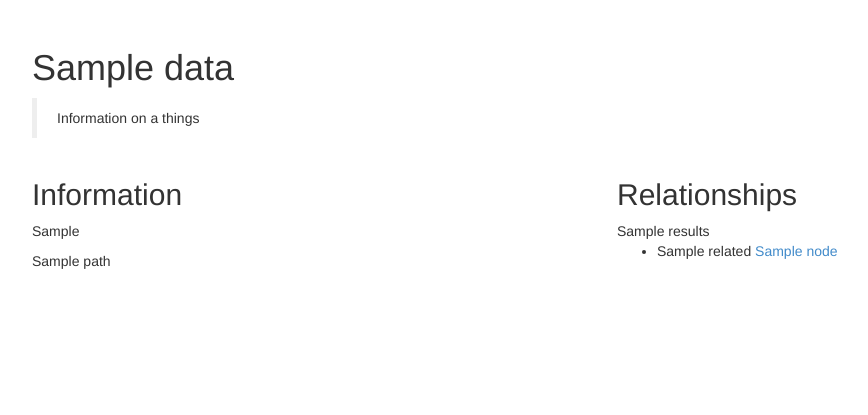
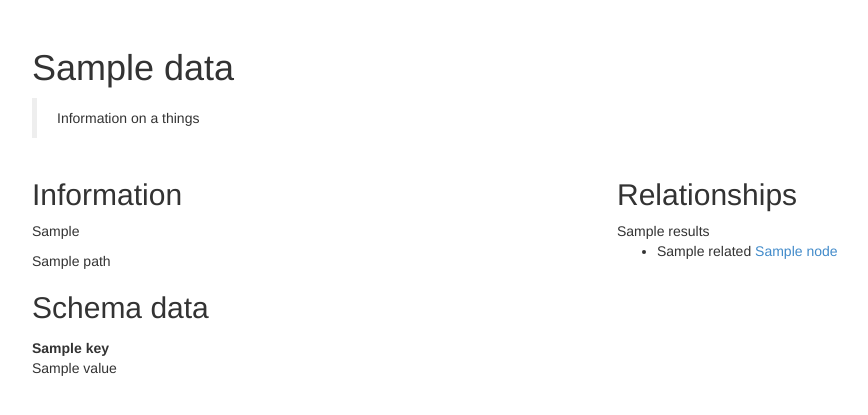
Before and after one commit to guardian/gdn-got, a Python web app: template templates/data.html in a window 1280 px wide. Shown: the top 415 px of the page, without its empty margins (38-906 px from the left). Run offline with Jinja, Linux system fonts and the light colour scheme; the template is opened without the code that fills it: most values are stand-ins (such as "Sample title", 1, 10 or a date in 2020); some libraries are stand-ins or nearby versions.

Commit message:
Updates the data set, fixes a bug on the schema display

```diff
--- a/app.py
+++ b/app.py
@@ -81,7 +81,7 @@ class DataPage(webapp2.RequestHandler):
 			'results': result,
 			'related_nodes': related_nodes(result),
 			'data': result.properties,
-			'schema_data': dict([(key[5:], value) for key, value in result.properties.items() if key.startswith('schema')]),
+			'schema_data': dict([(key[6:], value) for key, value in result.properties.items() if key.startswith('schema')]),
 		}
 
 		self.response.out.write(template.render(template_values))
--- a/templates/data.html
+++ b/templates/data.html
@@ -17,6 +17,16 @@
 			<h2 class="sub-heading">Information</h2>
 			<p>{{request_path}}</p>
 			<p>{{path}}</p>
+			{% if schema_data %}
+			<h2>Schema data</h2>
+			<dl>
+			{% for key, value in schema_data.items() %}
+			<dt>{{key}}</dt>
+			<dd>{{value}}</dd>
+			{% endfor %}
+			</dl>
+			{% endif %}
+
 		</div>
 		<div class="col-md-6">
 			<h2 class="sub-heading">Relationships</h2>
```
Also changed, not shown: 1 other file.
